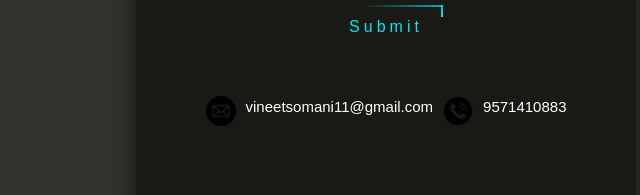
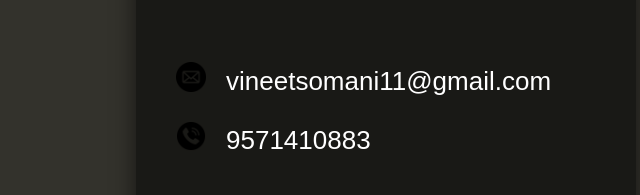
Before and after one commit to dxfuryman/portfolio-react, a React (Vite) app: page / in a window 1280 px wide. Shown: the part 3717-3912 px from the top of the page, without its empty margins (640-1280 px from the left). Built offline with nearby package versions, Linux system fonts and the light colour scheme; a web font is replaced by a local one.

Commit message:
dev commit

```diff
--- a/src/Hire.jsx
+++ b/src/Hire.jsx
@@ -1,5 +1,7 @@
 import React from "react";
 import './hire.css';
+import { Textarea } from "@/components/ui/textarea"
+
 // Import your SVG icons
 import MailIcon from '../src/assets/mail.png'; // Replace with your actual path
 import PhoneIcon from '../src/assets/phone.png'; // Replace with your actual path
@@ -27,6 +29,7 @@
                         <input type="number" name="Phone number" required />
                         <label>Phone no</label>
                     </div>
+                    <Textarea />
                     <a href="#">
                         <button type="submit">
                             <span></span>
--- a/src/hire.css
+++ b/src/hire.css
@@ -28,7 +28,7 @@
     font-family: "Jersey 20", sans-serif;
     font-weight: 400;
     font-style: normal;
-    color: white;
+    color: lightseagreen;
 }
 .login-container {
     display: flex;
@@ -151,8 +151,8 @@
     display: flex;
     flex-wrap: wrap;
     flex-direction: row;
-    gap: 10px;
-    font-size: 15px;
+    gap: 20px;
+    font-size: 26px;
     color: white;
 }
 .info-txt img{
```
